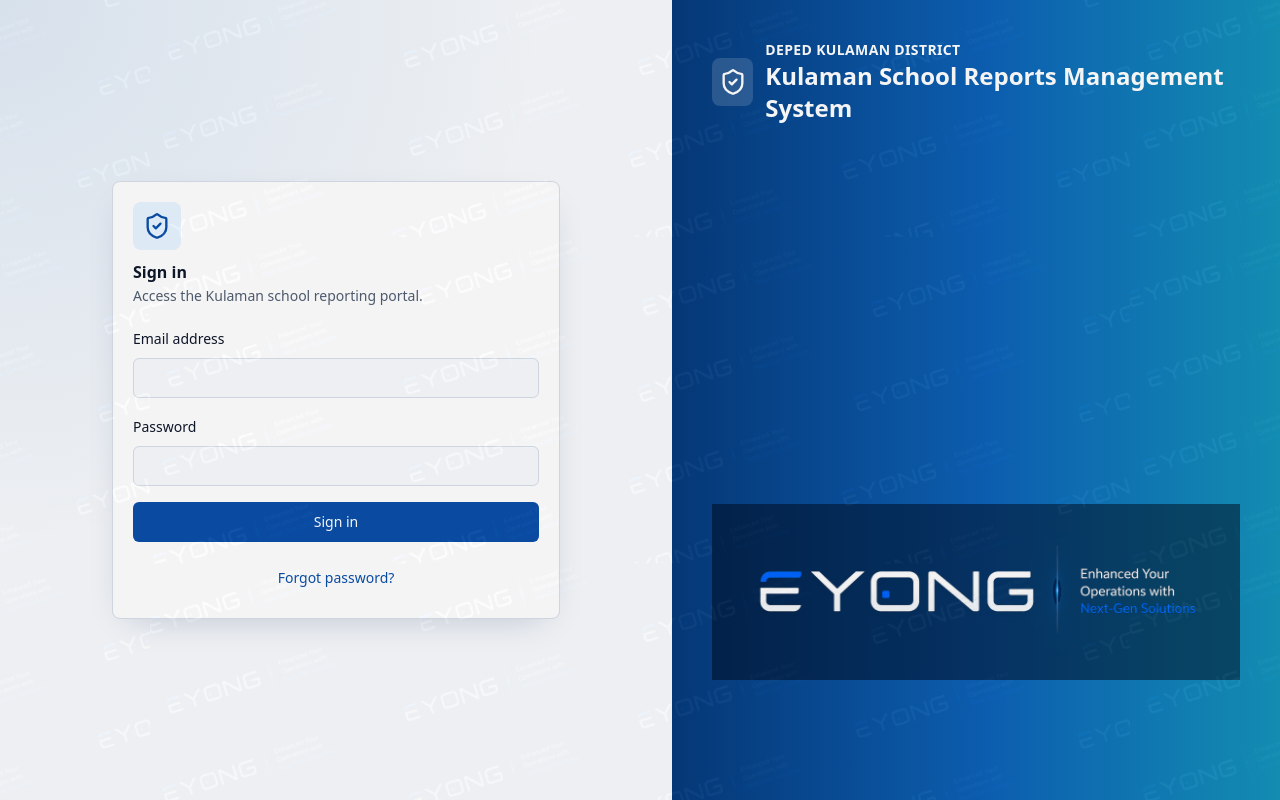
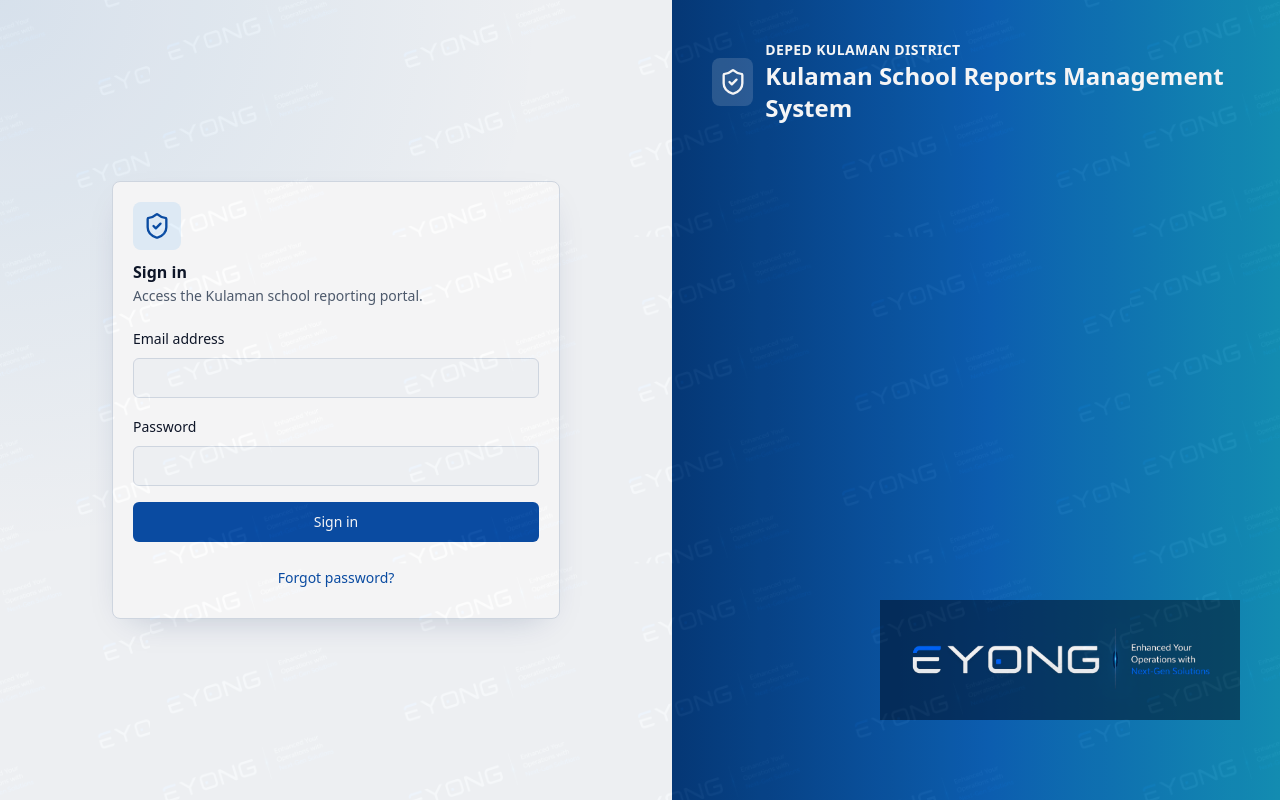
Before and after one commit to eyong777/kulaman, a Next.js app: page /login in a window 1280 px wide. Built offline with nearby package versions, Linux system fonts and the light colour scheme.

Commit message:
Move auth logo to bottom right

```diff
--- a/src/app/(auth)/layout.tsx
+++ b/src/app/(auth)/layout.tsx
@@ -18,14 +18,14 @@
             <p className="text-2xl font-bold">{APP_NAME}</p>
           </div>
         </div>
-        <div className="flex flex-1 items-end justify-center pb-20 pt-10">
+        <div className="flex flex-1 items-end justify-end pb-10 pt-10">
           <Image
             src="/cyong-logo-bg50.png"
             alt="CYONG logo"
             width={2048}
             height={683}
             priority
-            className="h-auto w-full max-w-[640px] object-contain"
+            className="h-auto w-full max-w-[360px] object-contain"
           />
         </div>
       </section>
```
